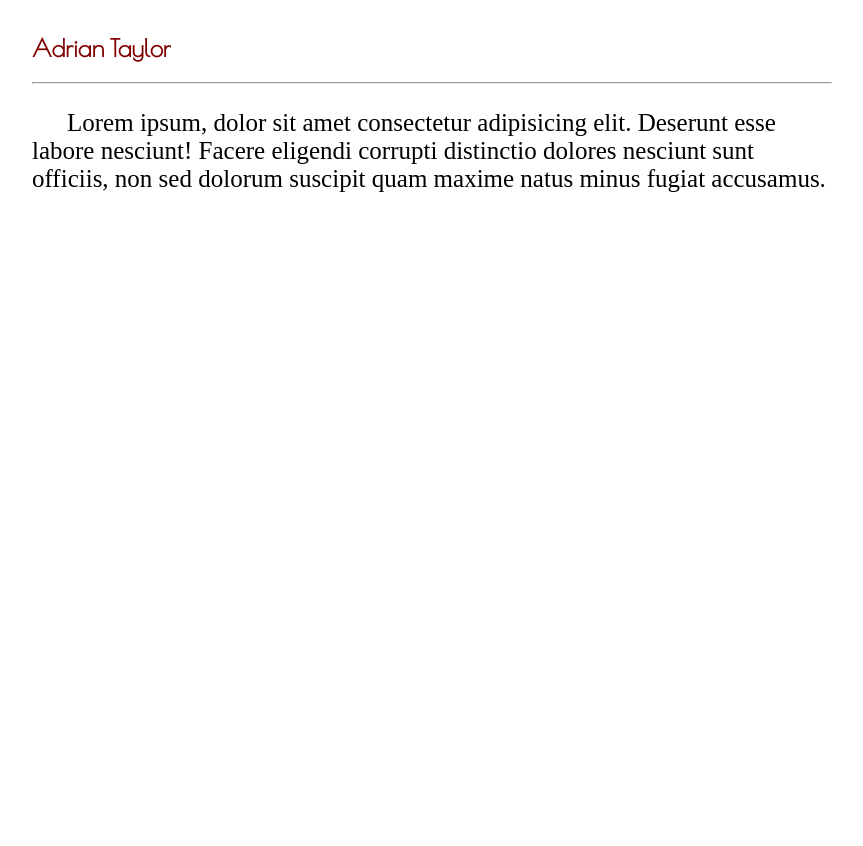
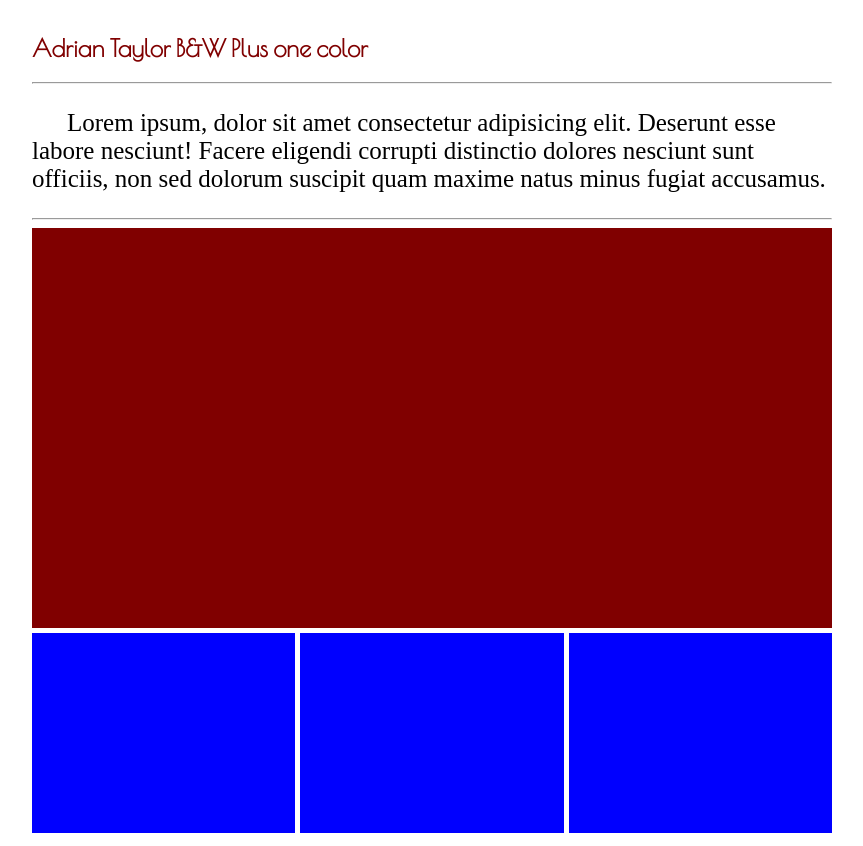
Before and after one commit to JessyPerreault/Font-and-Color-Assignment, a plain HTML site: page pages/adrian/formal.html in a window 1280 px wide. Shown: the part 104-950 px from the top of the page, without its empty margins (208-1071 px from the left). Before the commit the page ends 800 px from the top, so only its background shows below. Drawn offline with nearby package versions, Linux system fonts and the light colour scheme; a web font is replaced by a local one.

Commit message:
Update formal.html

```diff
--- a/pages/adrian/formal.html
+++ b/pages/adrian/formal.html
@@ -12,10 +12,23 @@
     <div class='formal'>
         <div class='wrapper'>
         <h1>Formal</h1>
-        <h2>Adrian Taylor</h2>
+        <h2>Adrian Taylor B&W Plus one color</h2>
         <hr>
         <p>Lorem ipsum, dolor sit amet consectetur adipisicing elit. Deserunt esse labore nesciunt! Facere eligendi corrupti distinctio dolores nesciunt sunt officiis, non sed dolorum suscipit quam maxime natus minus fugiat accusamus.</p>
+        <hr>
+        <section class='section1'>
+            <div class='hero'>
 
+            </div>
+
+        </section>
+
+        <section class='section2'>
+            <a class='piclink' href=""></a>
+            <a class='piclink' href=""></a>
+            <a class='piclink' href=""></a>
+
+            </section>
 
     </div>
 
```
